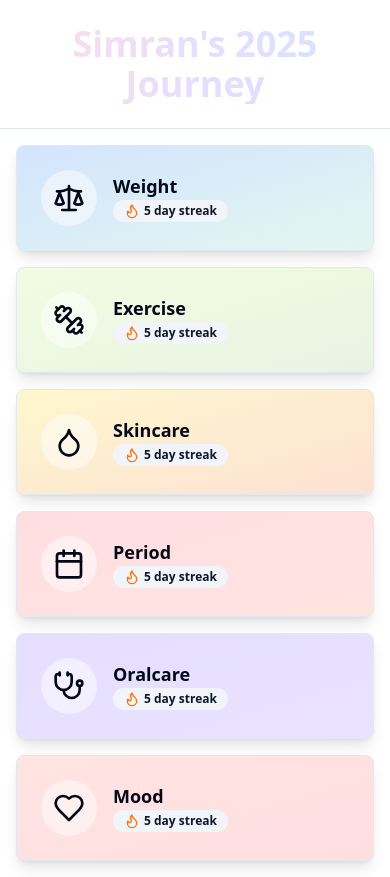
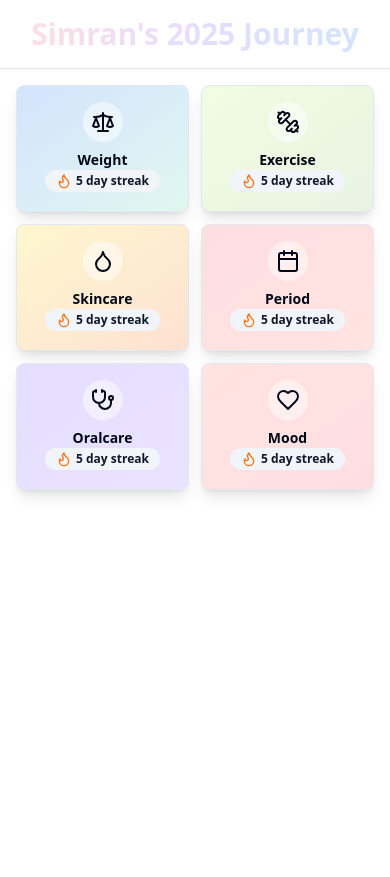
Before and after one commit to simran1agarwal/colorful-journey-tracker, a React (Vite) app: page / in a window 390 px wide. After the commit the page ends 844 px from the top, so only its background shows below. Built offline with nearby package versions, Linux system fonts and the light colour scheme.

Commit message:
Create app for website
Implemented an application structure for the existing website, enabling a more dynamic and interactive user experience.
[skip gpt_engineer]

```diff
--- a/src/components/Dashboard.tsx
+++ b/src/components/Dashboard.tsx
@@ -20,19 +20,19 @@ const Dashboard = () => {
 
   return (
     <div className="container mx-auto p-4 space-y-6 animate-fade-in">
-      <div className="grid grid-cols-1 md:grid-cols-2 lg:grid-cols-3 gap-4">
+      <div className="grid grid-cols-2 md:grid-cols-2 lg:grid-cols-3 gap-3 md:gap-4">
         {trackers.map(({ type, icon: Icon, gradient }) => (
           <Card
             key={type}
-            className={`p-6 ${gradient} hover:scale-105 transition-transform duration-200 cursor-pointer shadow-lg hover:shadow-xl`}
+            className={`p-4 md:p-6 ${gradient} hover:scale-105 active:scale-95 transition-transform duration-200 cursor-pointer shadow-lg hover:shadow-xl touch-manipulation`}
             onClick={() => setSelectedTracker(type)}
           >
-            <div className="flex items-center space-x-4">
-              <div className="p-3 bg-white/50 rounded-full">
-                <Icon className="w-8 h-8" />
+            <div className="flex flex-col md:flex-row items-center md:space-x-4 space-y-2 md:space-y-0">
+              <div className="p-2 md:p-3 bg-white/50 rounded-full">
+                <Icon className="w-6 h-6 md:w-8 md:h-8" />
               </div>
-              <div>
-                <h3 className="text-lg font-semibold capitalize">{type}</h3>
+              <div className="text-center md:text-left">
+                <h3 className="text-sm md:text-lg font-semibold capitalize">{type}</h3>
                 <StreakDisplay type={type} />
               </div>
             </div>
@@ -41,10 +41,12 @@ const Dashboard = () => {
       </div>
 
       {selectedTracker && (
-        <TrackerCard
-          type={selectedTracker}
-          onClose={() => setSelectedTracker(null)}
-        />
+        <div className="fixed inset-x-0 bottom-0 p-4 z-50">
+          <TrackerCard
+            type={selectedTracker}
+            onClose={() => setSelectedTracker(null)}
+          />
+        </div>
       )}
     </div>
   );
--- a/src/components/TrackerCard.tsx
+++ b/src/components/TrackerCard.tsx
@@ -20,10 +20,15 @@ const TrackerCard = ({ type, onClose }: TrackerCardProps) => {
   };
 
   return (
-    <Card className="p-6 animate-slide-in">
+    <Card className="p-4 md:p-6 animate-slide-in backdrop-blur-sm bg-white/90">
       <div className="flex justify-between items-center mb-4">
-        <h2 className="text-2xl font-semibold capitalize">{type}</h2>
-        <Button variant="ghost" size="icon" onClick={onClose}>
+        <h2 className="text-xl md:text-2xl font-semibold capitalize">{type}</h2>
+        <Button
+          variant="ghost"
+          size="icon"
+          onClick={onClose}
+          className="hover:bg-gray-100/50"
+        >
           <X className="h-4 w-4" />
         </Button>
       </div>
@@ -34,7 +39,7 @@ const TrackerCard = ({ type, onClose }: TrackerCardProps) => {
           placeholder={`Enter your ${type}`}
           value={value}
           onChange={(e) => setValue(e.target.value)}
-          className="w-full"
+          className="w-full bg-white/50"
         />
         <Button type="submit" className="w-full">
           Save
--- a/src/index.css
+++ b/src/index.css
@@ -32,6 +32,11 @@
     @apply border-border;
   }
   body {
-    @apply bg-background text-foreground;
+    @apply bg-background text-foreground overscroll-none touch-manipulation;
+    -webkit-tap-highlight-color: transparent;
+  }
+  /* Safe area inset padding for mobile devices */
+  .pb-safe-area-inset-bottom {
+    padding-bottom: env(safe-area-inset-bottom);
   }
 }
--- a/src/pages/Index.tsx
+++ b/src/pages/Index.tsx
@@ -3,12 +3,12 @@ import Dashboard from "@/components/Dashboard";
 const Index = () => {
   return (
     <div className="min-h-screen bg-background">
-      <header className="py-6 px-4 border-b">
-        <h1 className="text-4xl font-bold text-center bg-gradient-to-r from-pastel-pink via-pastel-purple to-pastel-blue bg-clip-text text-transparent animate-fade-in">
+      <header className="sticky top-0 z-50 py-4 px-4 border-b bg-background/80 backdrop-blur-sm">
+        <h1 className="text-3xl md:text-4xl font-bold text-center bg-gradient-to-r from-pastel-pink via-pastel-purple to-pastel-blue bg-clip-text text-transparent animate-fade-in">
           Simran's 2025 Journey
         </h1>
       </header>
-      <main>
+      <main className="pb-safe-area-inset-bottom">
         <Dashboard />
       </main>
     </div>
```
